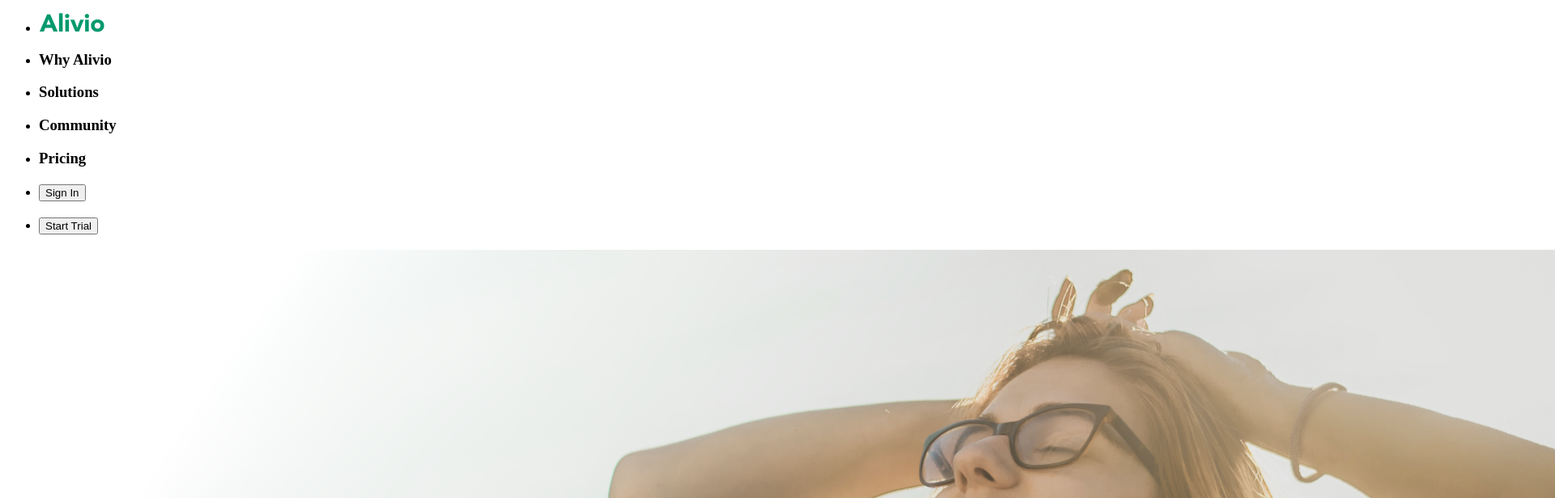
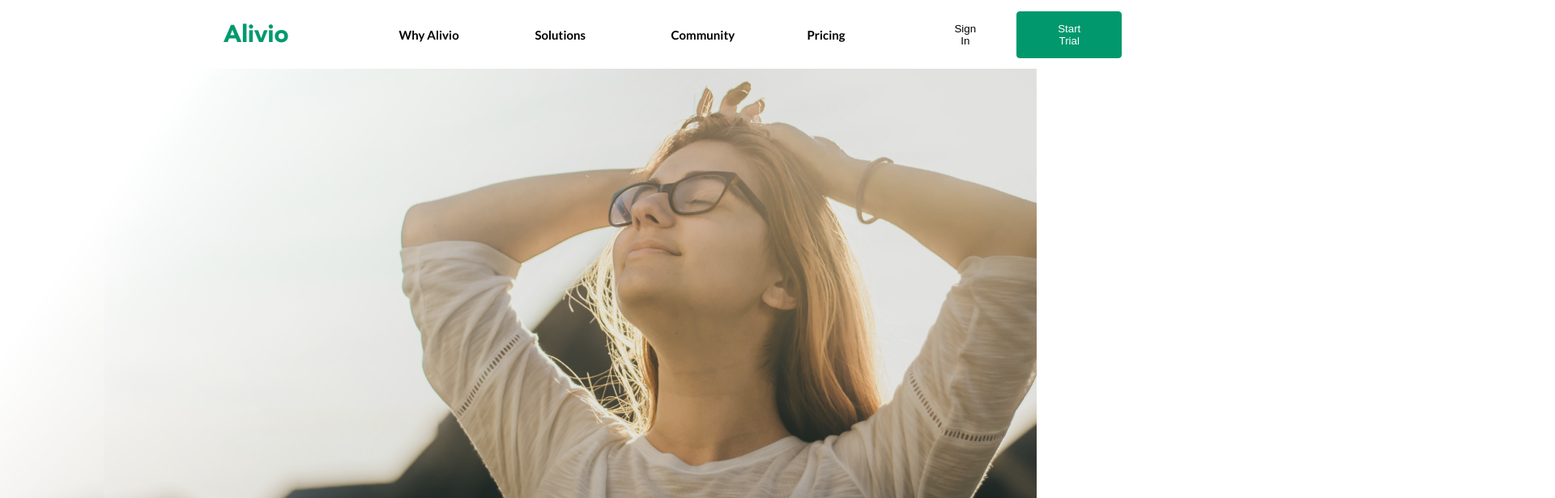
Before and after one commit to BrunoGaruda/Alivio-Landing-Page, a plain HTML site: page index.html in a window 1280 px wide. Shown: the top 616 px of the page at 81% size, 1920 px wide, since content can reach past the window. Drawn offline with Linux system fonts and the light colour scheme.

Commit message:
header concluído

```diff
--- a/index.html
+++ b/index.html
@@ -6,25 +6,38 @@
     <meta name="viewport" content="width=device-width, initial-scale=1.0" />
     <title>Alivio</title>
     <link rel="stylesheet" href="/style.css" />
+    <link rel="preconnect" href="https://fonts.googleapis.com" />
+    <link rel="preconnect" href="https://fonts.gstatic.com" crossorigin />
+    <link
+      href="https://fonts.googleapis.com/css2?family=Lato:wght@400;700;900&display=swap"
+      rel="stylesheet"
+    />
   </head>
   <body>
     <!-- Barra de navegação superior-->
-    <header class="">
-      <nav>
-        <ul>
-          <li><img src="/assets/Logo.png" alt="" /></li>
-          <li><h3>Why Alivio</h3></li>
-          <li><h3>Solutions</h3></li>
-          <li><h3>Community</h3></li>
-          <li><h3>Pricing</h3></li>
-          <li>
-            <h3><button>Sign In</button></h3>
-          </li>
-          <li>
-            <h3><button>Start Trial</button></h3>
-          </li>
-        </ul>
-      </nav>
+    <header class="top-menu">
+      <div>
+        <img src="/assets/Logo.png" alt="" />
+      </div>
+
+      <div class="top-menu-nav">
+        <!-- <ul>
+          <li><h2>Why Alivio</h2></li>
+          <li><h2>Solutions</h2></li>
+          <li><h2>Community</h2></li>
+          <li><h2>Pricing</h2></li>
+        </ul> -->
+
+        <h2>Why Alivio</h2>
+        <h2>Solutions</h2>
+        <h2>Community</h2>
+        <h2>Pricing</h2>
+      </div>
+
+      <div class="btn-intro">
+        <button class="btn-white">Sign In</button>
+        <button class="btn-green1">Start Trial</button>
+      </div>
     </header>
 
     <!--- Primeira Div com imagem de apresentação-->
@@ -105,8 +118,8 @@
     <!-- Quarta div com profissional  -->
     <div>
       <div>
-        <img src="" alt="" />
-        <img src="" alt="" />
+        <img src="/assets/Image.png" alt="" />
+        <img src="/assets/Card.png" alt="" />
       </div>
       <div>
         <h3>Our product</h3>
--- a/style.css
+++ b/style.css
@@ -0,0 +1,116 @@
+:root {
+  --primary-color: hsla(163, 99%, 30%, 1);
+  --secundary-color: #fff;
+  --text-color: background: hsla(0, 0%, 16%, 1);
+  ;
+
+  font-size: 62.5%;
+  --font-style1: 'https://fonts.googleapis.com/css2?family=Lato:wght@400;700;900&display=swap';
+}
+
+* {
+  margin: 0;
+  padding: 0;
+  box-sizing: border-box;
+}
+
+body {
+  width: 100%;
+  height: 100%;
+}
+
+header {
+/* position: absolute; */
+width: 100vw;
+height: 8.5rem;
+background: #FFFFFF;
+}
+
+header img {
+
+  margin-left: 27.5rem;
+  margin-right: 10.046rem;
+
+}
+
+header h2{
+  margin-left: 7.2;
+  margin-inline: calc(7.2rem /2);
+  align-items: center;
+  display: flex;
+  width: 9.6rem;
+  height: 2.4rem;
+
+
+}
+
+.top-menu {
+  font-size: 2rem;
+  font-family: Lato;
+  font-weight: 500;
+  font-style: normal;
+
+  display: flex;
+
+  align-items: center;
+  justify-content: space-between;
+
+}
+
+.top-menu-nav {
+  font-size: 1rem;
+  font-family: Lato;
+  font-weight: 400;
+  color: var(--text-color);
+
+  display: flex;
+
+  align-items: center;
+  justify-content: spa;
+
+
+}
+
+.btn-intro{
+  display: flex;
+  flex-direction: inline;
+  justify-content: space-around;
+}
+
+.btn-white{
+  margin-left: auto;
+
+  background-color: var(--secundary-color);
+  display: flex;
+  flex-direction: inline-block;
+  align-items: center;
+  padding: 1.3rem 5.0rem;
+  gap: 3rem;
+
+  border: none;
+  border-radius: 0.4rem;
+}
+
+.btn-green1{
+  color: var(--secundary-color);
+  background-color: var(--primary-color);
+
+
+  display: flex;
+  flex-direction: column;
+  align-items: center;
+
+  margin-right: 27.6rem;
+  padding: 1.3rem 5.0rem;
+  gap: 3rem;
+
+  border: 1px solid #01996D;
+  border-radius: 0.4rem;
+}
+
+
+
+.intro img{
+  width: 100%;
+  /* transform: translateY(8.5rem) */
+}
```
